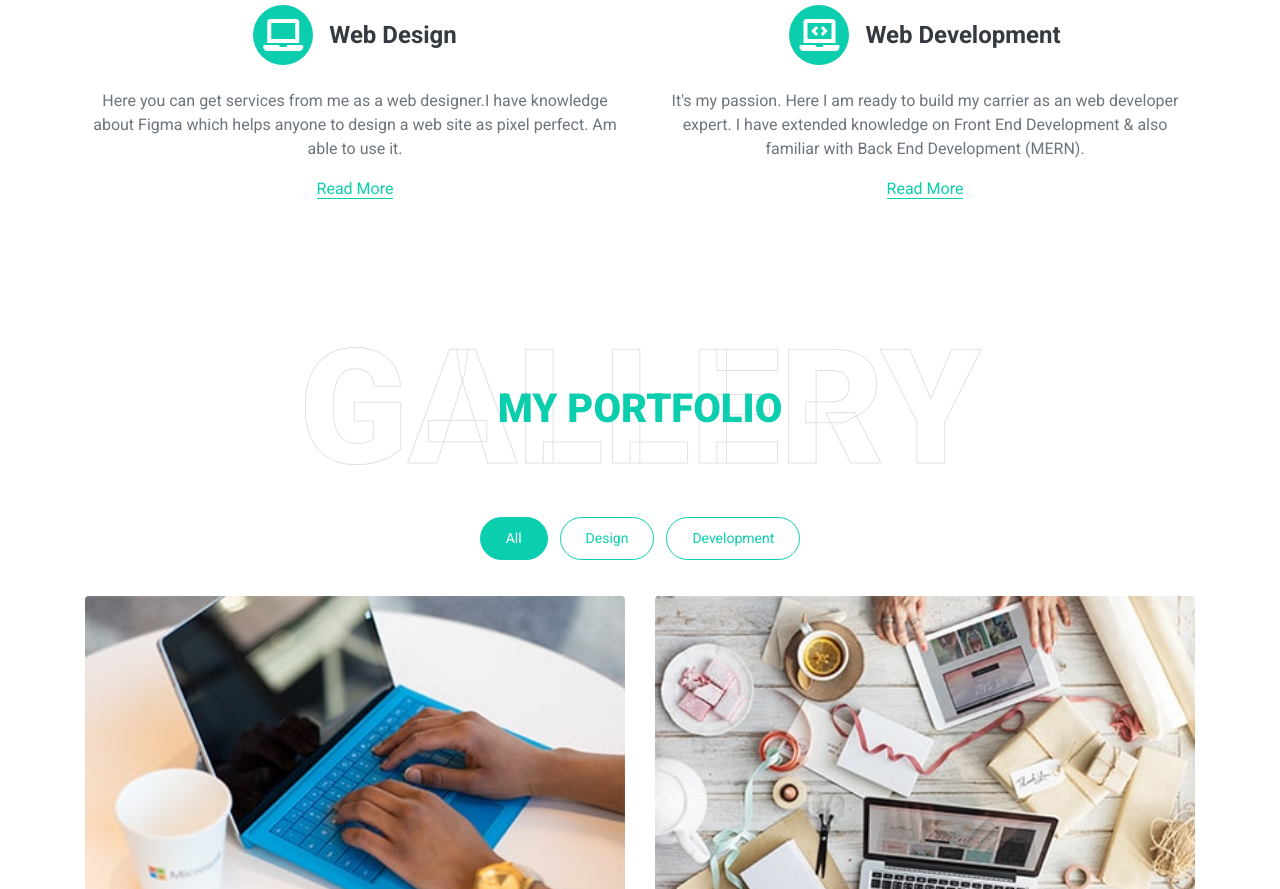
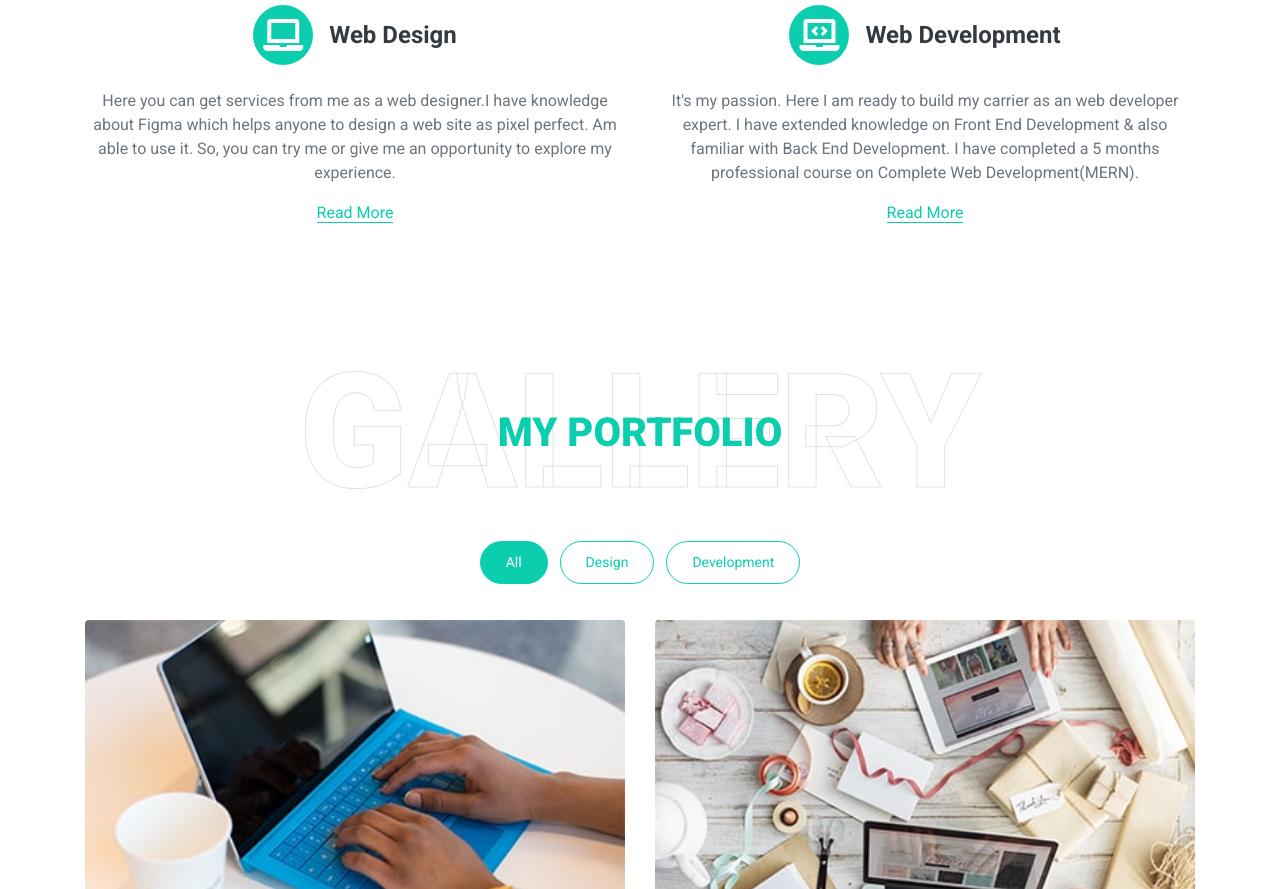
Before and after one commit to Md-Tur/my-professional-portfolio, a plain HTML site: page index.html in a window 1280 px wide. Shown: the part 3940-4829 px from the top of the page. Drawn offline with nearby package versions, Linux system fonts and the light colour scheme; files that its build step writes are made by us from their sources.

Commit message:
details added

```diff
--- a/index.html
+++ b/index.html
@@ -394,7 +394,8 @@
                         <h4 class="font-weight-bold m-0">Web Design</h4>
                     </div>
                     <p>Here you can get services from me as a web designer.I have knowledge about Figma which helps
-                        anyone to design a web site as pixel perfect. Am able to use it.</p>
+                        anyone to design a web site as pixel perfect. Am able to use it. So, you can try me or give me
+                        an opportunity to explore my experience.</p>
                     <a class="border-bottom border-primary text-decoration-none" href="">Read More</a>
                 </div>
                 <div class="col-lg-6 col-md-6 text-center mb-5">
@@ -403,7 +404,8 @@
                         <h4 class="font-weight-bold m-0">Web Development</h4>
                     </div>
                     <p>It's my passion. Here I am ready to build my carrier as an web developer expert. I have extended
-                        knowledge on Front End Development & also familiar with Back End Development (MERN).</p>
+                        knowledge on Front End Development & also familiar with Back End Development. I have completed a
+                        5 months professional course on Complete Web Development(MERN).</p>
                     <a class="border-bottom border-primary text-decoration-none" href="">Read More</a>
                 </div>
             </div>
```
